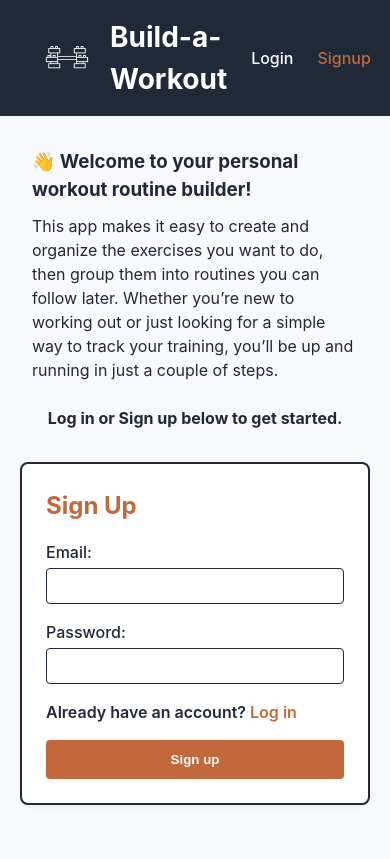
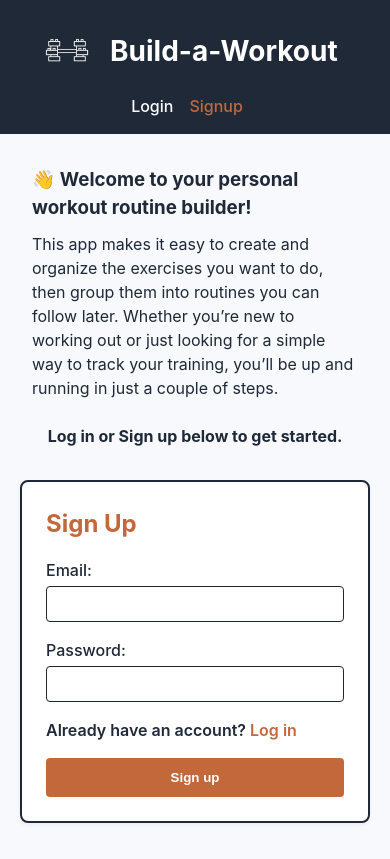
Before and after one commit to amylmilewski/build-a-workout-2, a React (Vite) app in the folder frontend/: page /signup in a window 390 px wide. Built offline with nearby package versions, Linux system fonts and the light colour scheme; no server answers.

Commit message:
Update index.css

```diff
--- a/frontend/src/index.css
+++ b/frontend/src/index.css
@@ -12,13 +12,14 @@ body {
   line-height: 1.5;
 }
 
-/* Header */
+/* Header (default: desktop layout) */
 header {
   background-color: #1f2937;
   padding: 1rem 2rem;
   display: flex;
   justify-content: space-between;
   align-items: center;
+  flex-wrap: wrap; /* allows wrapping when needed */
 }
 
 .site-title {
@@ -43,6 +44,12 @@ header {
 }
 
 nav {
+  display: flex;
+  align-items: center;
+  flex-wrap: wrap; /* so links don’t overflow */
+}
+
+nav div {
   display: flex;
   align-items: center;
 }
@@ -83,12 +90,57 @@ nav button:hover {
   background-color: #a5542e;
 }
 
+/* ===== Mobile layout (under 768px) ===== */
+@media (max-width: 768px) {
+  header {
+    flex-direction: column; /* stack everything vertically */
+    align-items: flex-start; /* left-align instead of centered */
+  }
+
+  .site-title {
+    margin-bottom: 0.5rem; /* spacing after logo/title row */
+  }
+
+  nav {
+    width: 100%;
+    display: flex;
+    flex-direction: column; /* stack the two rows of nav divs */
+  }
+
+  nav div {
+    display: flex;
+    justify-content: flex-start; /* align children side-by-side */
+    flex-wrap: wrap; /* allows wrapping if space runs out */
+    row-gap: 1.25rem; /* spacing between rows */
+  }
+
+  nav a,
+  nav span,
+  nav button {
+    margin-left: 0; /* reset the desktop spacing */
+    margin-right: 1rem; /* spacing between items instead */
+  }
+}
+
 /* Pages layout */
 main {
   display: grid;
   grid-template-columns: 2fr 1fr;
   gap: 2rem;
   padding: 2rem;
+}
+
+/* Mobile: stack in one column */
+@media (max-width: 768px) {
+  main {
+    grid-template-columns: 1fr; /* single column */
+  }
+
+  .form-panel {
+    order: -1;       /* put the form above the cards */
+    width: 100%;     /* full width */
+    margin-bottom: 1rem;
+  }
 }
 
 .page-title {
@@ -250,6 +302,23 @@ main.getting-started {
   color: #c2683a; /* accent color on hover */
 }
 
+@media (max-width: 768px) {
+  .card {
+    padding-top: 1.25rem; /* no need to leave extra room for abs buttons */
+  }
+
+  .card .actions {
+    position: static;         /* stop overlapping */
+    /* margin-bottom: 0.5rem;     */
+    justify-content: flex-end;/* or flex-start if you prefer left aligned */
+  }
+
+  .card h1,
+  .card h2 {
+    margin-right: 0; /* remove desktop margin reserved for buttons */
+  }
+}
+
 /* Form panel */
 .form-panel {
   background-color: white;
```
